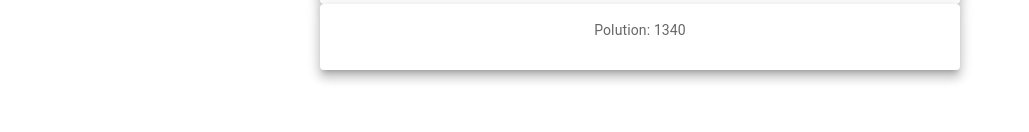
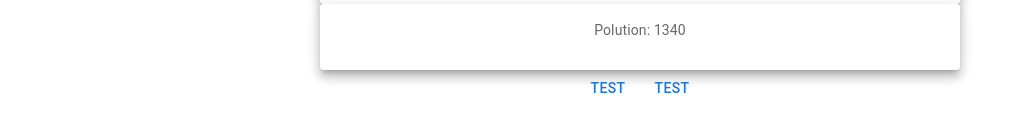
Before and after one commit to Rimplstilckin/ssaFront, a React (Create React App) app: page / in a window 1280 px wide. Shown: the part 280-412 px from the top of the page, without its empty margins (0-1029 px from the left). Built offline with nearby package versions, Linux system fonts and the light colour scheme.

Commit message:
Fetch added

```diff
--- a/src/App.js
+++ b/src/App.js
@@ -4,6 +4,20 @@ import './App.css';
 import LightSwitch from './Components/lightSwitch';
 import WarningLight from './Components/WarningLight';
 import DataDisplay from './Components/DataDisplay';
+import Button from '@mui/material/Button';
+
+const fun = () => {
+  console.log("Test");
+}
+
+const dummy = 'https://dummyjson.com/products/1';
+const backend = 'http://18.206.171.247:8080/'
+
+async function logJSONData() {
+  fetch(backend)
+    .then(res => res.json())
+    .then(json => console.log(json))
+}
 
 function App() {
   return (
@@ -13,6 +27,9 @@ function App() {
       <DataDisplay text={'Temperature'} temp={24} />
       <DataDisplay text={'Humidity'} temp={45} />
       <DataDisplay text={'Polution'} temp={1340} />
+      <Button on onClick={(fun)}>Test</Button>
+      <Button on onClick={(logJSONData)}>Test</Button>
+
     </div>
   );
 }
```
